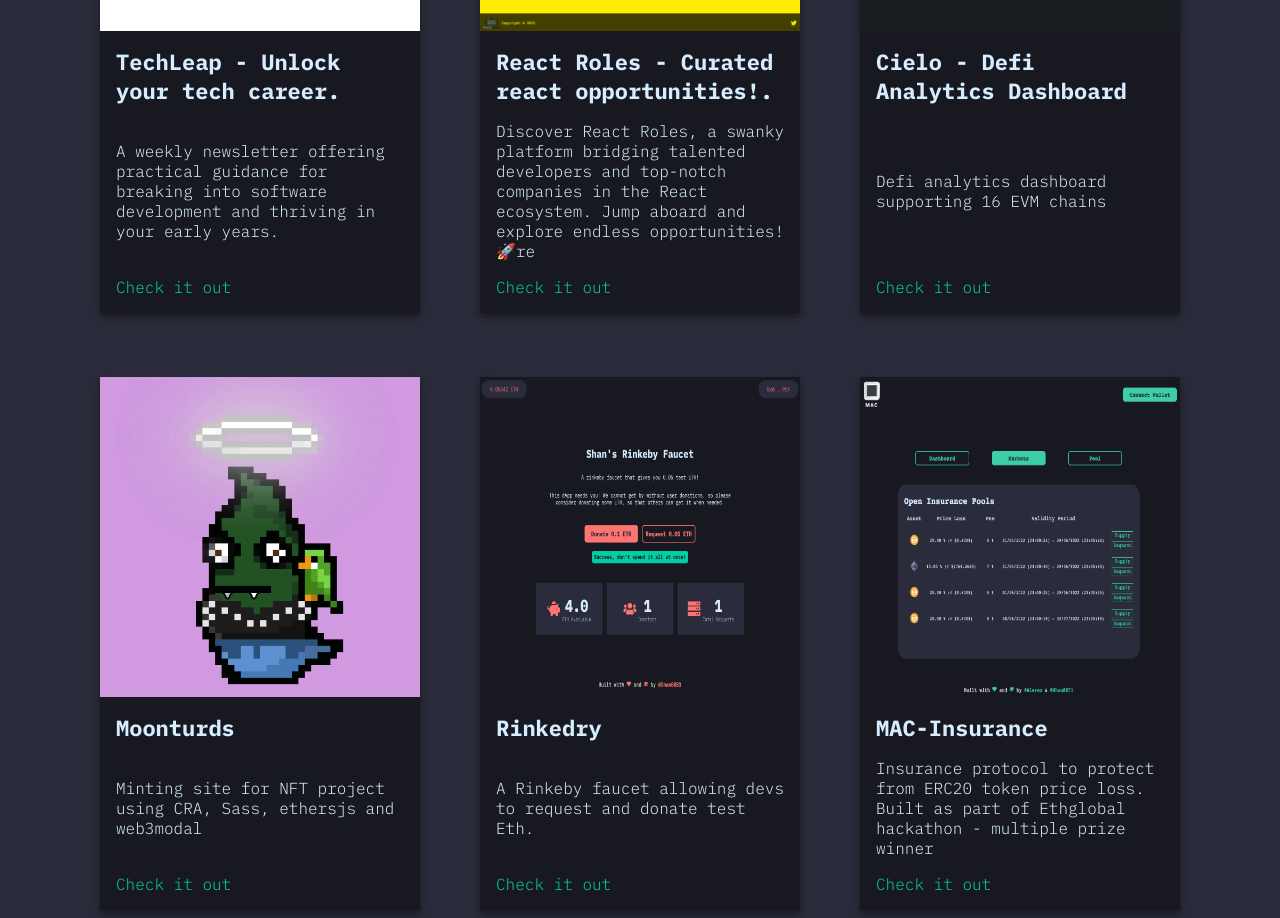
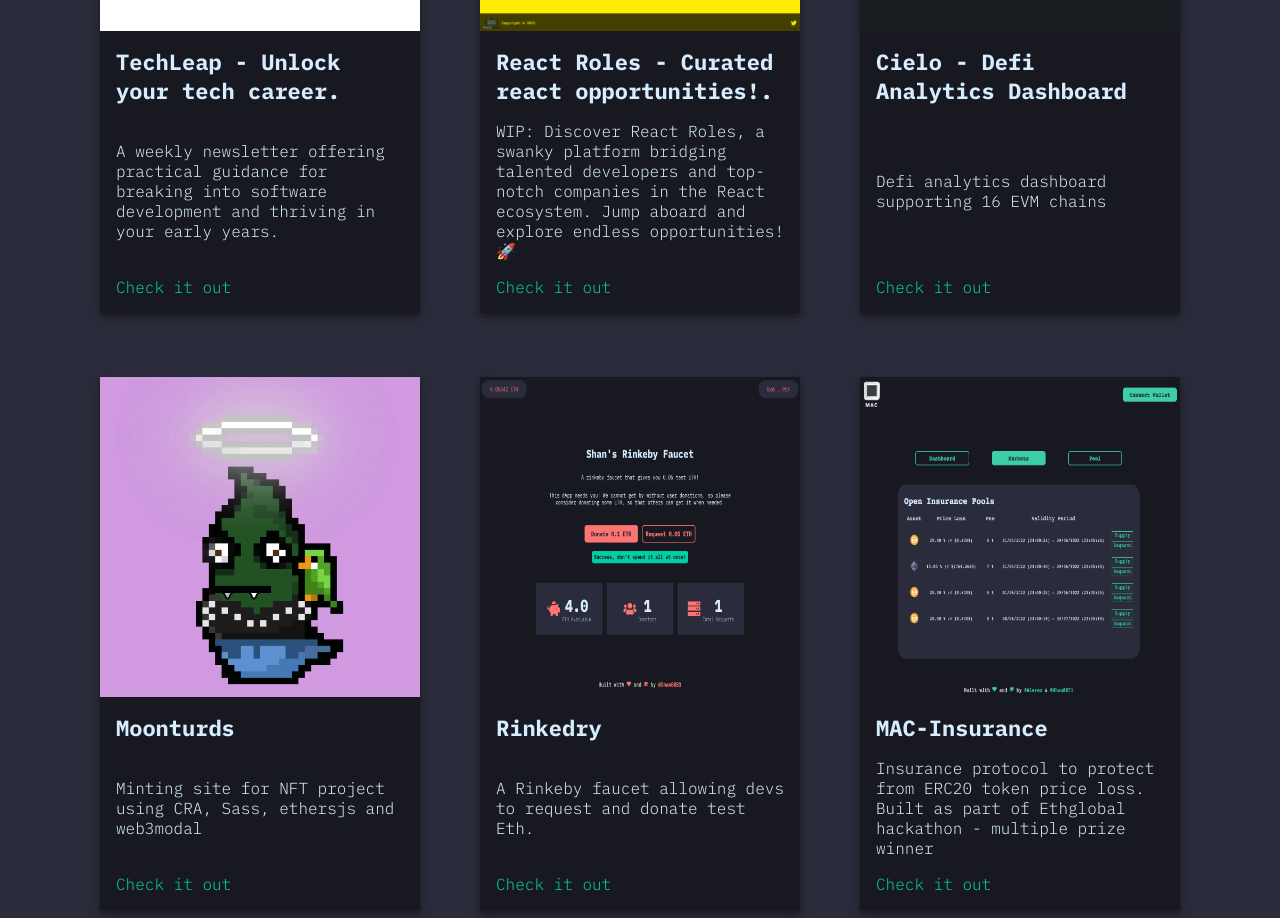
Before and after one commit to shan8851/shan-personal-site, a React (Create React App) app: page / in a window 1280 px wide. Shown: the part 1900-2818 px from the top of the page. Built offline with nearby package versions, Linux system fonts and the light colour scheme.

Commit message:
update site

```diff
--- a/src/data/projects.ts
+++ b/src/data/projects.ts
@@ -22,7 +22,7 @@ export const projects = [
     id: uuidv4(),
     title: "React Roles - Curated react opportunities!.",
     description:
-      "Discover React Roles, a swanky platform bridging talented developers and top-notch companies in the React ecosystem. Jump aboard and explore endless opportunities! 🚀re",
+      "WIP: Discover React Roles, a swanky platform bridging talented developers and top-notch companies in the React ecosystem. Jump aboard and explore endless opportunities! 🚀",
     url: "https://reactroles.com/",
     image: reactroles,
   },
```
